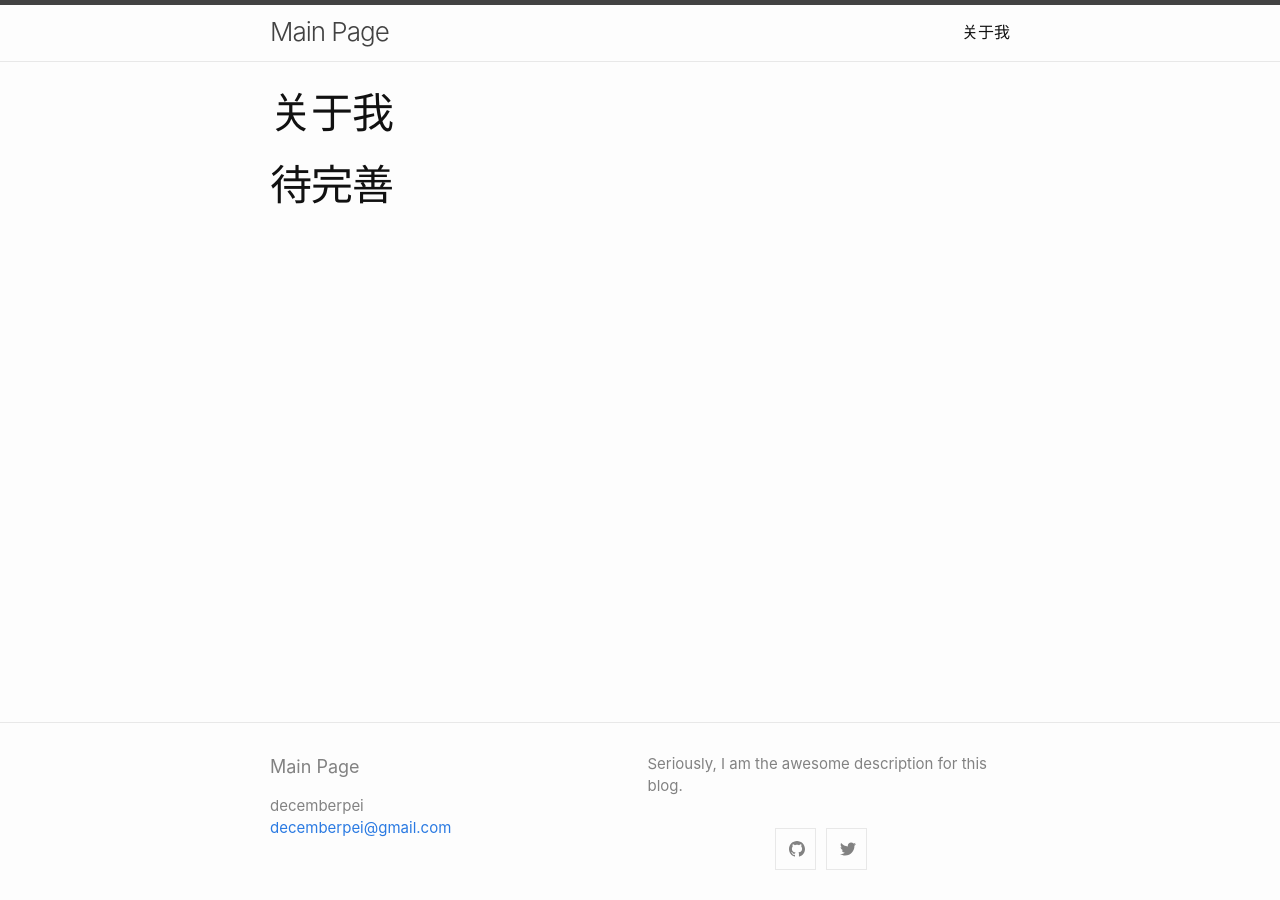
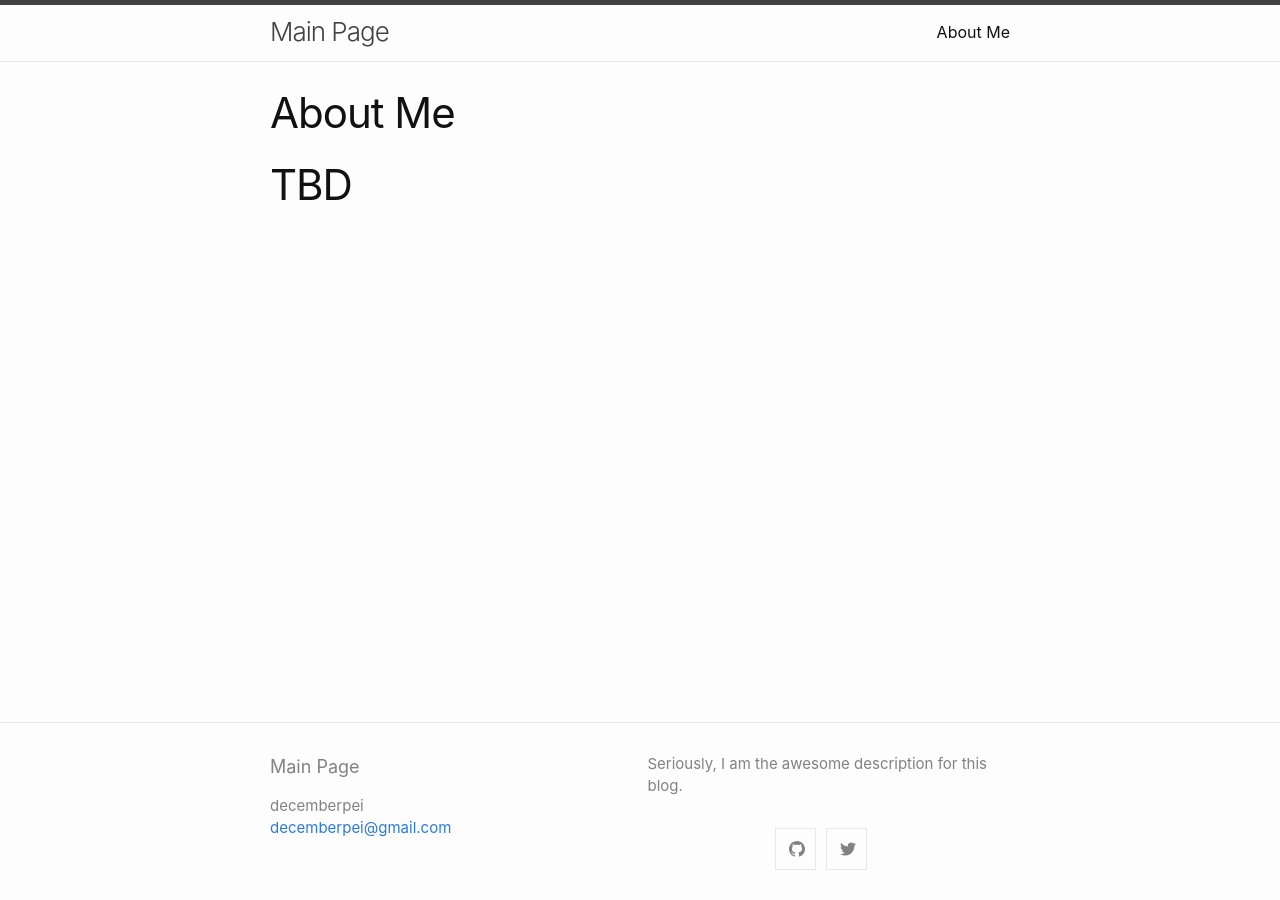
Before and after one commit to decemberpei/decemberpei.github.io, a Jekyll site: the page built from about.md, in a window 1280 px wide. Built offline with Jekyll 4.4.1, drawn with Linux system fonts in a browser that asks for light colours.

Commit message:
Update about.md

```diff
--- a/about.md
+++ b/about.md
@@ -1,7 +1,7 @@
 ---
 layout: page
-title: 关于我
+title: About Me
 permalink: /about/
 ---
 
-# 待完善
+# TBD
```
